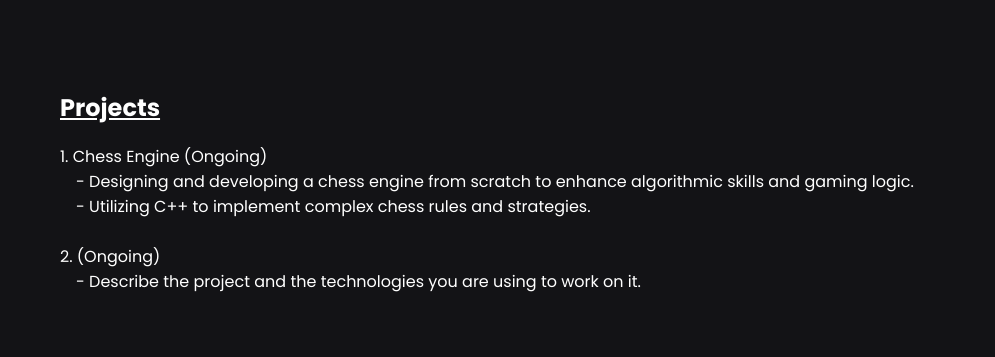
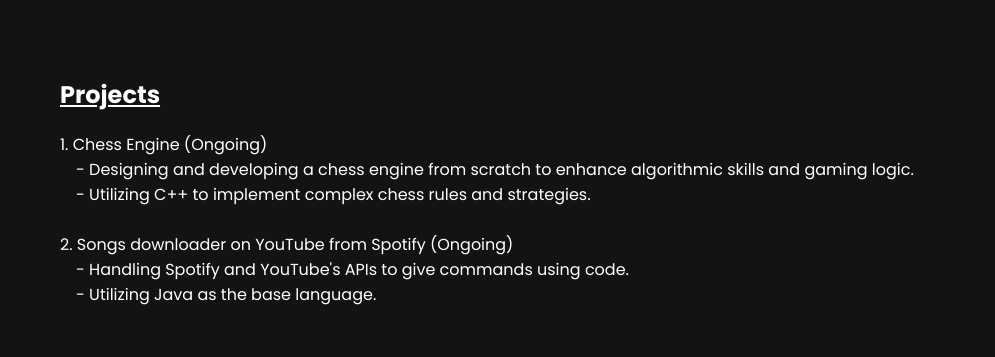
Before and after one commit to Rhittum/resume, a plain HTML site: page index.html in a window 1280 px wide. Shown: the part 2420-2777 px from the top of the page, 0-995 px from the left. Drawn offline with Linux system fonts and the light colour scheme.

Commit message:
Update index.html

```diff
--- a/index.html
+++ b/index.html
@@ -94,8 +94,9 @@
                         &emsp;- Designing and developing a chess engine from scratch to enhance algorithmic skills and gaming logic.<br>
                         &emsp;- Utilizing C++ to implement complex chess rules and strategies.<br>
                     <br>
-                    2.  (Ongoing)<br>
-                        &emsp;- Describe the project and the technologies you are using to work on it.<br>
+                    2. Songs downloader on YouTube from Spotify (Ongoing)<br>
+                        &emsp;- Handling Spotify and YouTube's APIs to give commands using code.<br>
+                        &emsp;- Utilizing Java as the base language.<br>
                 </p>
         </div>
         <div class="hidden2">
```
